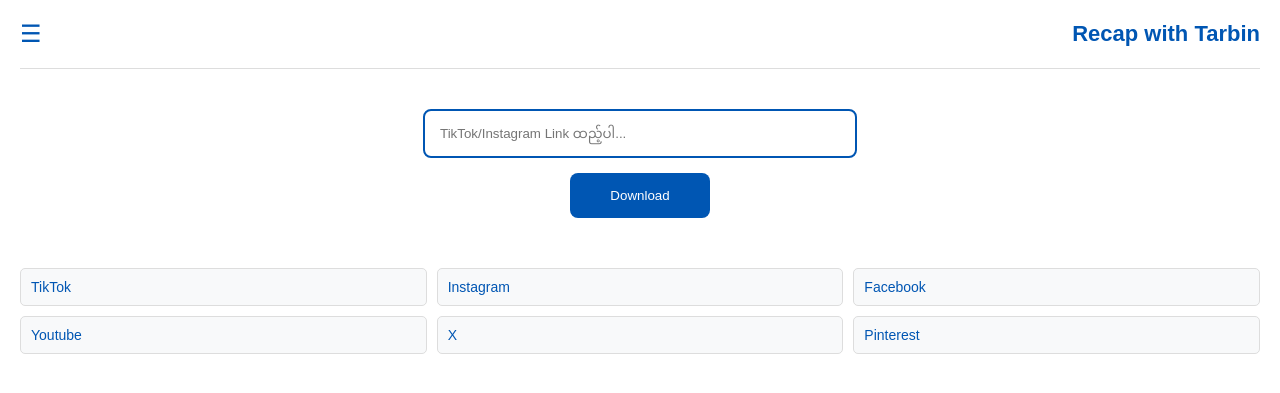
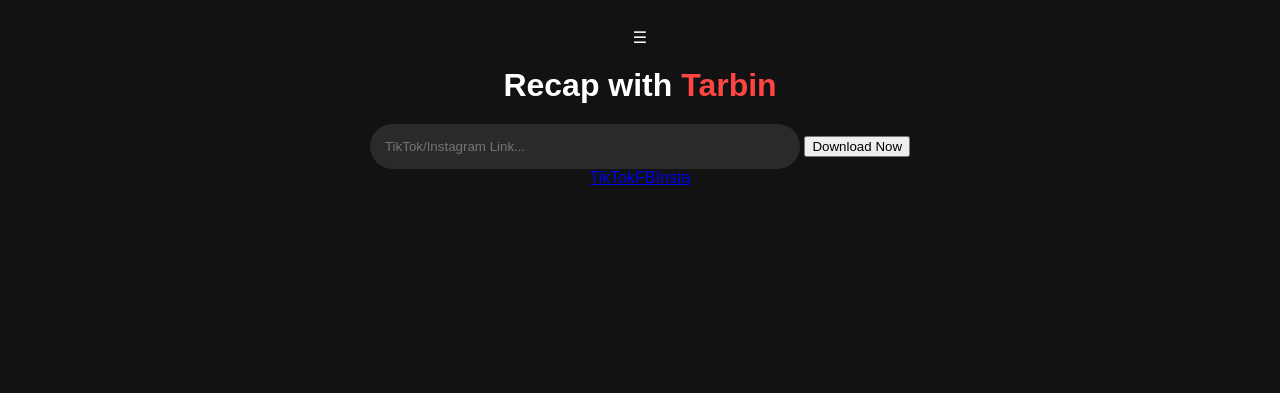
Before and after one commit to tarbinguru/Video-Downloader, a Flask app: page / in a window 1280 px wide. Shown: the top 393 px of the page. Run offline with Flask 3, Linux system fonts and the light colour scheme; some libraries are stand-ins or nearby versions.

Commit message:
Revise index.html for title and layout changes
Updated title and modified layout for better usability.

```diff
--- a/templates/index.html
+++ b/templates/index.html
@@ -2,50 +2,30 @@
 <html lang="my">
 <head>
     <meta charset="UTF-8">
-    <title>Recap with Tarbin</title>
-    <style>
-        body { background: #ffffff; color: #333; font-family: sans-serif; margin: 0; padding: 20px; }
-        .nav { display: flex; justify-content: space-between; align-items: center; padding-bottom: 20px; border-bottom: 1px solid #ddd; }
-        .menu-btn { font-size: 24px; cursor: pointer; color: #0056b3; }
-        .logo { font-size: 22px; font-weight: bold; color: #0056b3; }
-        .main { margin-top: 40px; text-align: center; }
-        input { width: 90%; max-width: 400px; padding: 15px; border: 2px solid #0056b3; border-radius: 8px; }
-        .btn { background: #0056b3; color: white; padding: 15px 40px; border: none; border-radius: 8px; cursor: pointer; margin-top: 15px; }
-        .socials { display: grid; grid-template-columns: repeat(3, 1fr); gap: 10px; margin-top: 50px; }
-        .app-link { padding: 10px; background: #f8f9fa; border: 1px solid #ddd; border-radius: 5px; text-decoration: none; color: #0056b3; font-size: 14px; }
-    </style>
+    <title>MM Tok - Recap with Tarbin</title>
+    <link rel="stylesheet" href="{{ url_for('static', filename='style.css') }}">
 </head>
 <body>
     <div class="nav">
-        <div class="menu-btn" onclick="toggleMenu()">☰</div>
-        <div class="logo">Recap with Tarbin</div>
+        <div class="menu-icon" onclick="alert('Menu: Settings, History, About')">☰</div>
+        <div class="logo">Recap with <span>Tarbin</span></div>
     </div>
-    <div class="main">
-        <input type="text" id="url" placeholder="TikTok/Instagram Link ထည့်ပါ...">
-        <br><button class="btn" onclick="fetchVideo()">Download</button>
-        <div id="result" style="margin-top:20px;"></div>
+    <div class="container">
+        <input type="text" id="url" placeholder="TikTok/Instagram Link...">
+        <button class="dl-btn" onclick="fetchVideo()">Download Now</button>
+        <div id="result"></div>
     </div>
     <div class="socials">
-        <a class="app-link" href="https://tiktok.com">TikTok</a>
-        <a class="app-link" href="https://instagram.com">Instagram</a>
-        <a class="app-link" href="https://facebook.com">Facebook</a>
-        <a class="app-link" href="https://youtube.com">Youtube</a>
-        <a class="app-link" href="https://x.com">X</a>
-        <a class="app-link" href="https://pinterest.com">Pinterest</a>
+        <a href="#">TikTok</a><a href="#">FB</a><a href="#">Insta</a>
     </div>
-
     <script>
-        let count = 0;
-        const AD_LINK = "https://www.effectivecpmnetwork.com/xty6yh7g4z?key=7022e23017dbd223e0d1baa45cd4e219";
-
-        function toggleMenu() { alert('Menu: Language (MY/EN/JP/TH/KR), Privacy, About'); }
         async function fetchVideo() {
-            count++;
-            if (count % 2 === 0) window.open(AD_LINK, "_blank");
             const url = document.getElementById('url').value;
             const res = await fetch('/download', { method: 'POST', body: JSON.stringify({url}), headers: {'Content-Type': 'application/json'} });
             const data = await res.json();
-            document.getElementById('result').innerHTML = `<img src="${data.thumbnail}" width="200"><br><a href="${data.url}" download class="btn">Download Now</a>`;
+            if(data.url) {
+                document.getElementById('result').innerHTML = `<img src="${data.thumbnail}" width="100%"><br><a href="${data.url}" class="dl-btn">Save Video</a>`;
+            } else { alert("Error: Link ကို စစ်ဆေးပါ"); }
         }
     </script>
 </body>
```
